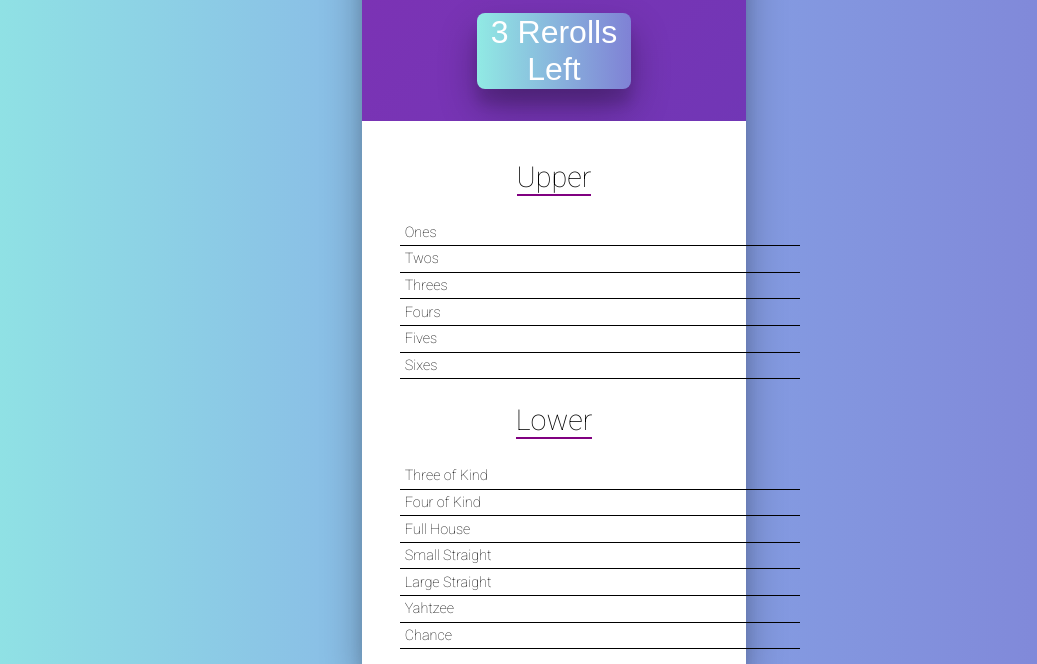
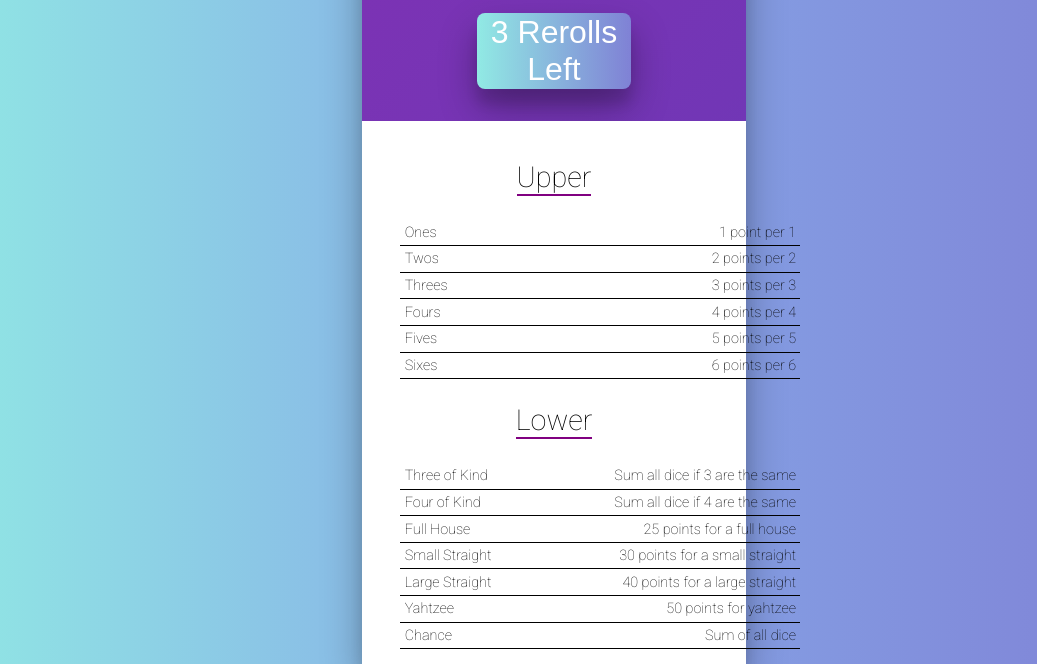
Before and after one commit to hlogran/react-yahtzee, a React app: page / in a window 1280 px wide. Shown: the part 147-811 px from the top of the page, without its empty margins (86-1123 px from the left). Built offline with nearby package versions, Linux system fonts and the light colour scheme.

Commit message:
Add Descriptions to rules

```diff
--- a/src/components/ruleRow/index.js
+++ b/src/components/ruleRow/index.js
@@ -3,10 +3,12 @@
 
 class RuleRow extends Component {
   render() {
+    const { score, name, doScore, description } = this.props;
+    const disabled = Boolean(this.props.score);
     return (
-      <tr className={"RuleRow RuleRow-" + (this.props.score ? "disabled" : "active")} onClick={this.props.score ? null : this.props.doScore}>
-        <td className="RuleRow-name">{this.props.name}</td>
-        <td className="RuleRow-score">{this.props.score}</td>
+      <tr className={"RuleRow RuleRow-" + (disabled ? "disabled" : "active")} onClick={disabled ? null : doScore}>
+        <td className="RuleRow-name">{name}</td>
+        <td className='RuleRow-score'>{disabled ? score : description}</td>
       </tr>
     )
   }
--- a/src/components/scoreTable/index.js
+++ b/src/components/scoreTable/index.js
@@ -15,12 +15,12 @@
           <h2>Upper</h2>
           <table cellSpacing="0">
             <tbody>
-              <RuleRow name="Ones" score={scores.ones} doScore={evt => doScore("ones", ones.evalRoll)} />
-              <RuleRow name="Twos" score={scores.twos} doScore={evt => doScore("twos", twos.evalRoll)} />
-              <RuleRow name="Threes" score={scores.threes} doScore={evt => doScore("threes", threes.evalRoll)} />
-              <RuleRow name="Fours" score={scores.fours} doScore={evt => doScore("fours", fours.evalRoll)} />
-              <RuleRow name="Fives" score={scores.fives} doScore={evt => doScore("fives", fives.evalRoll)} />
-              <RuleRow name="Sixes" score={scores.sixes} doScore={evt => doScore("sixes", sixes.evalRoll)} />
+              <RuleRow name="Ones" score={scores.ones} description={ones.description} doScore={evt => doScore("ones", ones.evalRoll)} />
+              <RuleRow name="Twos" score={scores.twos} description={twos.description} doScore={evt => doScore("twos", twos.evalRoll)} />
+              <RuleRow name="Threes" score={scores.threes} description={threes.description} doScore={evt => doScore("threes", threes.evalRoll)} />
+              <RuleRow name="Fours" score={scores.fours} description={fours.description} doScore={evt => doScore("fours", fours.evalRoll)} />
+              <RuleRow name="Fives" score={scores.fives} description={fives.description} doScore={evt => doScore("fives", fives.evalRoll)} />
+              <RuleRow name="Sixes" score={scores.sixes} description={sixes.description} doScore={evt => doScore("sixes", sixes.evalRoll)} />
             </tbody>
           </table>
         </section>
@@ -28,13 +28,13 @@
           <h2>Lower</h2>
           <table cellSpacing="0">
             <tbody>
-              <RuleRow name="Three of Kind" score={scores.threeOfKind} doScore={evt => doScore("threeOfKind", threeOfKind.evalRoll)} />
-              <RuleRow name="Four of Kind" score={scores.fourOfKind} doScore={evt => doScore("fourOfKind", fourOfKind.evalRoll)} />
-              <RuleRow name="Full House" score={scores.fullHouse} doScore={evt => doScore("fullHouse", fullHouse.evalRoll)} />
-              <RuleRow name="Small Straight" score={scores.smallStraight} doScore={evt => doScore("smallStraight", smallStraight.evalRoll)} />
-              <RuleRow name="Large Straight" score={scores.largeStraight} doScore={evt => doScore("largeStraight", largeStraight.evalRoll)} />
-              <RuleRow name="Yahtzee" score={scores.yahtzee} doScore={evt => doScore("yahtzee", yahtzee.evalRoll)} />
-              <RuleRow name="Chance" score={scores.chance} doScore={evt => doScore("chance", chance.evalRoll)} />
+              <RuleRow name="Three of Kind" score={scores.threeOfKind} description={threeOfKind.description} doScore={evt => doScore("threeOfKind", threeOfKind.evalRoll)} />
+              <RuleRow name="Four of Kind" score={scores.fourOfKind} description={fourOfKind.description} doScore={evt => doScore("fourOfKind", fourOfKind.evalRoll)} />
+              <RuleRow name="Full House" score={scores.fullHouse} description={fullHouse.description} doScore={evt => doScore("fullHouse", fullHouse.evalRoll)} />
+              <RuleRow name="Small Straight" score={scores.smallStraight} description={smallStraight.description} doScore={evt => doScore("smallStraight", smallStraight.evalRoll)} />
+              <RuleRow name="Large Straight" score={scores.largeStraight} description={largeStraight.description} doScore={evt => doScore("largeStraight", largeStraight.evalRoll)} />
+              <RuleRow name="Yahtzee" score={scores.yahtzee} description={yahtzee.description} doScore={evt => doScore("yahtzee", yahtzee.evalRoll)} />
+              <RuleRow name="Chance" score={scores.chance} description={chance.description} doScore={evt => doScore("chance", chance.evalRoll)} />
             </tbody>
           </table>
         </section>
--- a/src/helpers/Rules.js
+++ b/src/helpers/Rules.js
@@ -104,30 +104,47 @@
 }
 
 // ones, twos, etc score as sum of that value
-const ones = new TotalOneNumber({ val: 1 });
-const twos = new TotalOneNumber({ val: 2 });
-const threes = new TotalOneNumber({ val: 3 });
-const fours = new TotalOneNumber({ val: 4 });
-const fives = new TotalOneNumber({ val: 5 });
-const sixes = new TotalOneNumber({ val: 6 });
+const ones = new TotalOneNumber({ val: 1, description: "1 point per 1" });
+const twos = new TotalOneNumber({ val: 2, description: "2 points per 2" });
+const threes = new TotalOneNumber({ val: 3, description: "3 points per 3" });
+const fours = new TotalOneNumber({ val: 4, description: "4 points per 4" });
+const fives = new TotalOneNumber({ val: 5, description: "5 points per 5" });
+const sixes = new TotalOneNumber({ val: 6, description: "6 points per 6" });
 
 // three/four of kind score as sum of all dice
-const threeOfKind = new SumDistro({ count: 3 });
-const fourOfKind = new SumDistro({ count: 4 });
+const threeOfKind = new SumDistro({
+  count: 3,
+  description: "Sum all dice if 3 are the same"
+});
+const fourOfKind = new SumDistro({
+  count: 4,
+  description: "Sum all dice if 4 are the same"
+});
 
 // full house scores as flat 25
-//const fullHouse = "TODO";
-const fullHouse = new FullHouse({ score: 25 });
+const fullHouse = new FullHouse({
+  score: 25,
+  description: "25 points for a full house"
+});
 
 // small/large straights score as 30/40
-const smallStraight = new SmallStraight({ score: 30 });
-const largeStraight = new LargeStraight({ score: 40 });
+const smallStraight = new SmallStraight({
+  score: 30,
+  description: "30 points for a small straight"
+});
+const largeStraight = new LargeStraight({
+  score: 40,
+  description: "40 points for a large straight"
+});
 
 // yahtzee scores as 50
-const yahtzee = new Yahtzee({ score: 50 });
+const yahtzee = new Yahtzee({
+  score: 50,
+  description: "50 points for yahtzee"
+});
 
 // for chance, can view as some of all dice, requiring at least 0 of a kind
-const chance = new SumDistro({ count: 0 });
+const chance = new SumDistro({ count: 0, description: "Sum of all dice" });
 
 export {
   ones,
```
Also changed, not shown: src/components/ruleRow/styles.css (+5 -5 lines).
